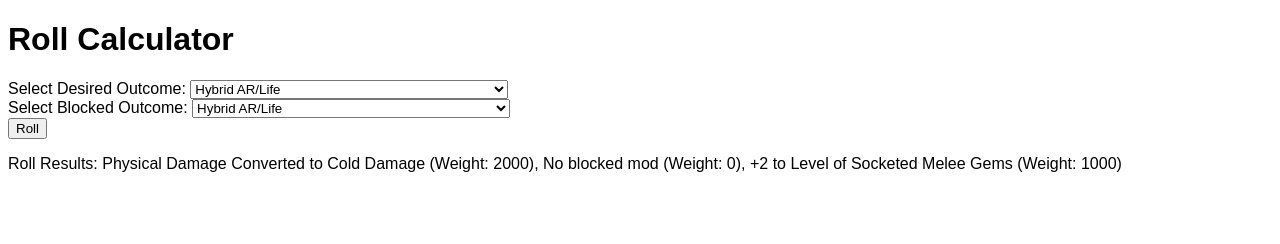
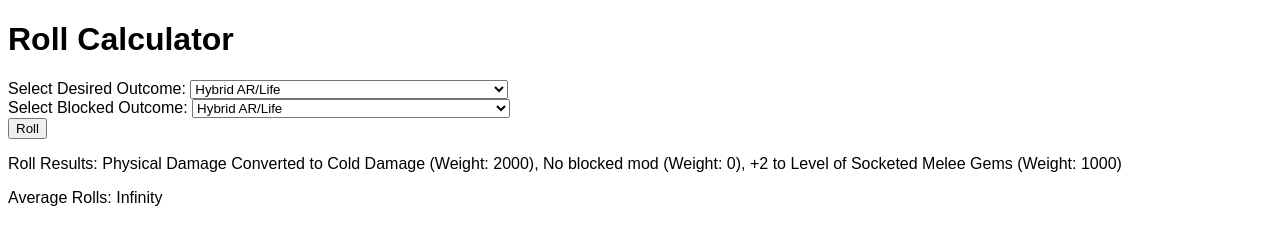
Before and after one commit to lyfeis/lyfeis.github.io, a plain HTML site: page vcc.html in a window 1280 px wide. Both pictures are taken after a click on the button "Roll". Drawn offline with Linux system fonts and the light colour scheme.

Commit message:
Update vcc.html

```diff
--- a/vcc.html
+++ b/vcc.html
@@ -50,6 +50,7 @@
     <button onclick="roll()">Roll</button>
 
     <p id="rollResult"></p>
+    <p id="averageRolls"></p>
 
     <script>
         function roll() {
@@ -75,6 +76,10 @@
             // Remove blocked outcome from possibilities
             outcomes = outcomes.filter(item => item.name !== blockOutcome);
 
+            // Calculate average rolls
+            var totalWeight = outcomes.reduce((sum, outcome) => sum + outcome.weight, 0);
+            var averageRolls = outcomes.map(outcome => totalWeight / outcome.weight).reduce((sum, rolls) => sum + rolls, 0) / outcomes.length;
+
             // Shuffle the array
             outcomes.sort(() => Math.random() - 0.5);
 
@@ -87,6 +92,9 @@
             // Display the result
             document.getElementById('rollResult').innerHTML = 'Roll Results: ' +
                 rollResults.map(result => result.name + ' (Weight: ' + result.weight + ')').join(', ');
+
+            // Display the average rolls
+            document.getElementById('averageRolls').innerHTML = 'Average Rolls: ' + averageRolls.toFixed(2);
         }
     </script>
 </body>
```
